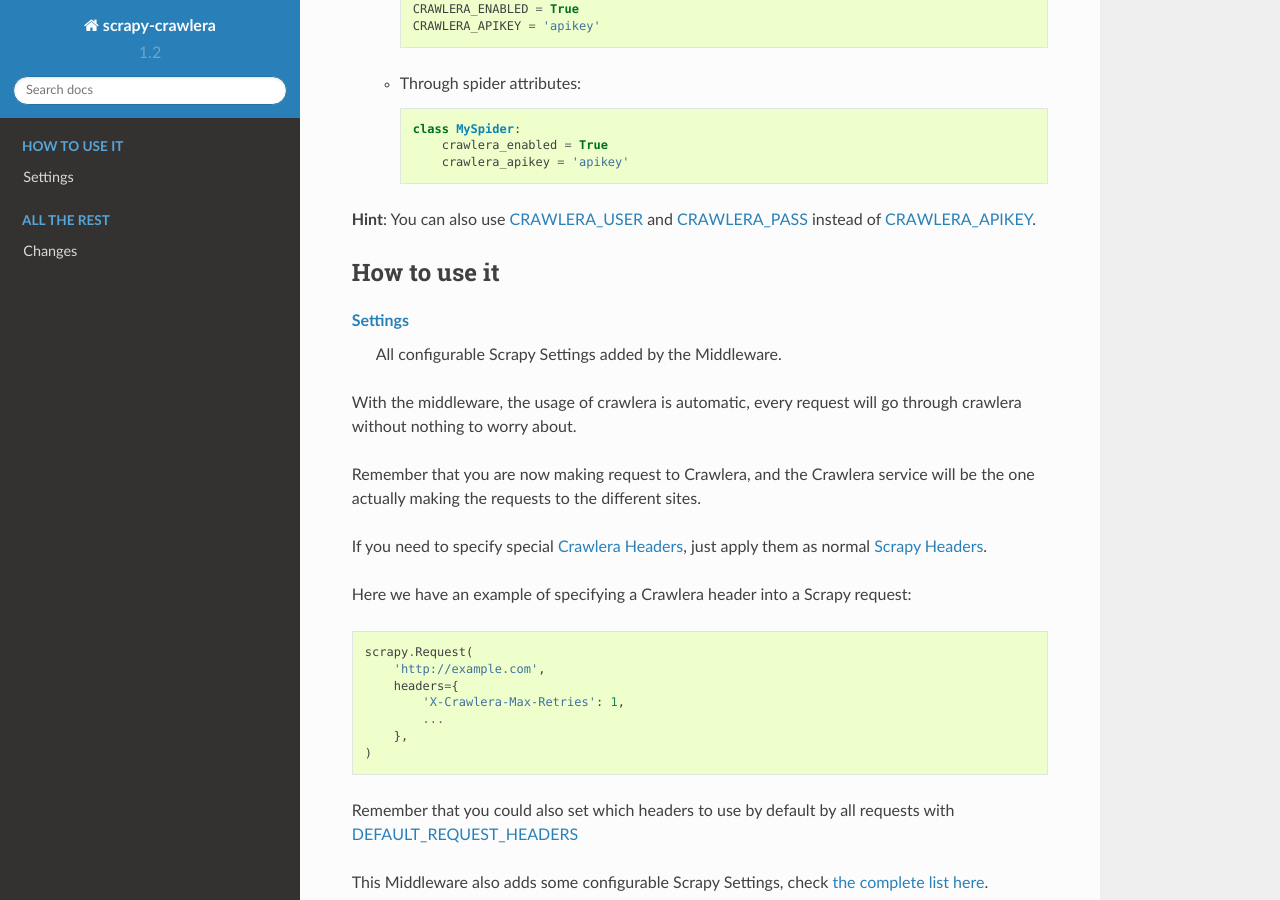
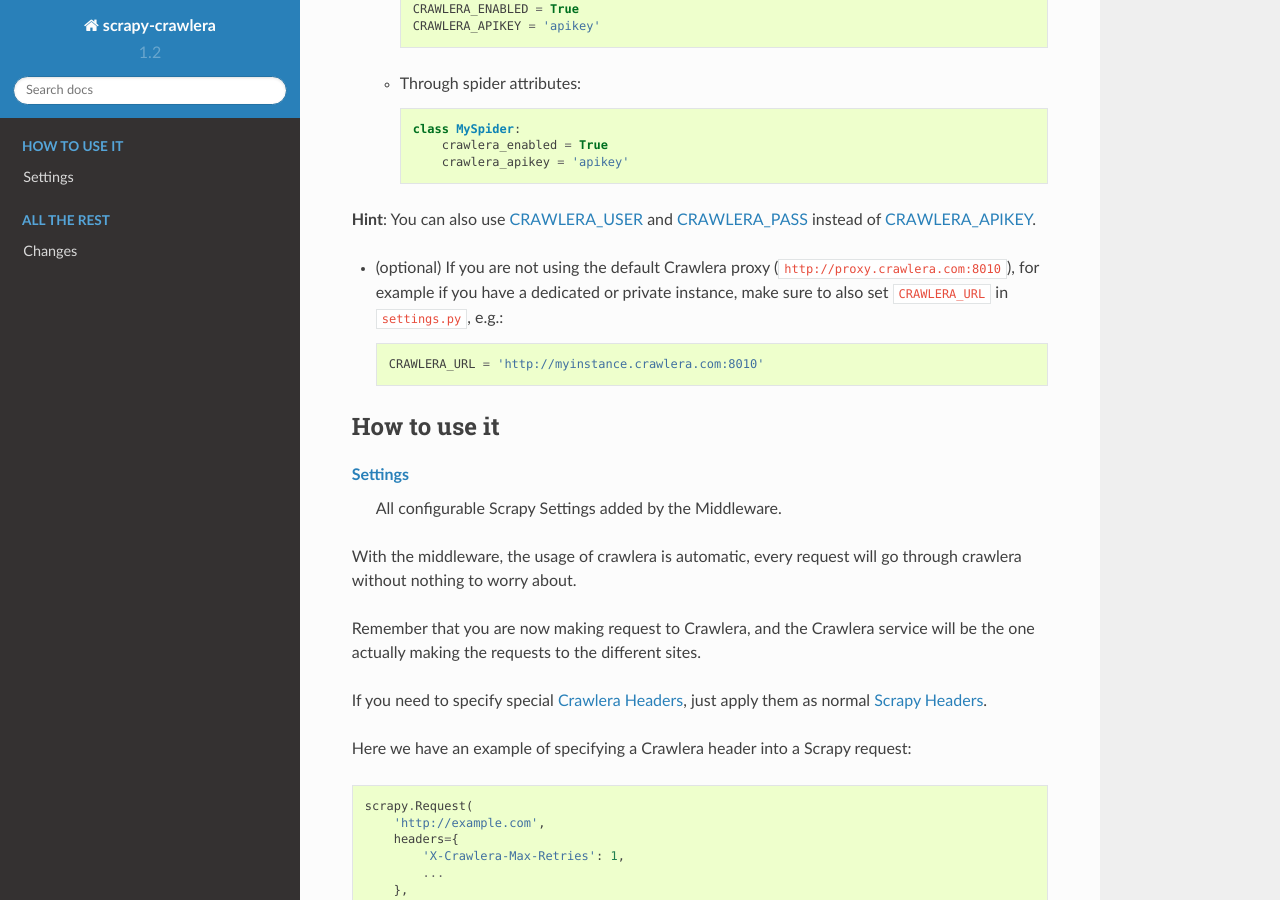
Before and after one commit to scrapy-plugins/scrapy-zyte-smartproxy, a Sphinx documentation site: the page built from docs/index.rst, in a window 1280 px wide and 900 px high, scrolled down 527 px. Built offline with Sphinx 7.4.7 and the Read the Docs theme 2.0.0, drawn with Linux system fonts in a browser that asks for light colours; the version number is read from the project's files by our own code.

Commit message:
Add note on CRAWLERA_URL in docs

```diff
--- a/docs/index.rst
+++ b/docs/index.rst
@@ -34,6 +34,12 @@
 
 
 **Hint**: You can also use :ref:`CRAWLERA_USER` and :ref:`CRAWLERA_PASS` instead of :ref:`CRAWLERA_APIKEY`.
+
+* (optional) If you are not using the default Crawlera proxy (``http://proxy.crawlera.com:8010``),
+  for example if you have a dedicated or private instance,
+  make sure to also set ``CRAWLERA_URL`` in ``settings.py``, e.g.::
+
+    CRAWLERA_URL = 'http://myinstance.crawlera.com:8010'
 
 How to use it
 =============
```
